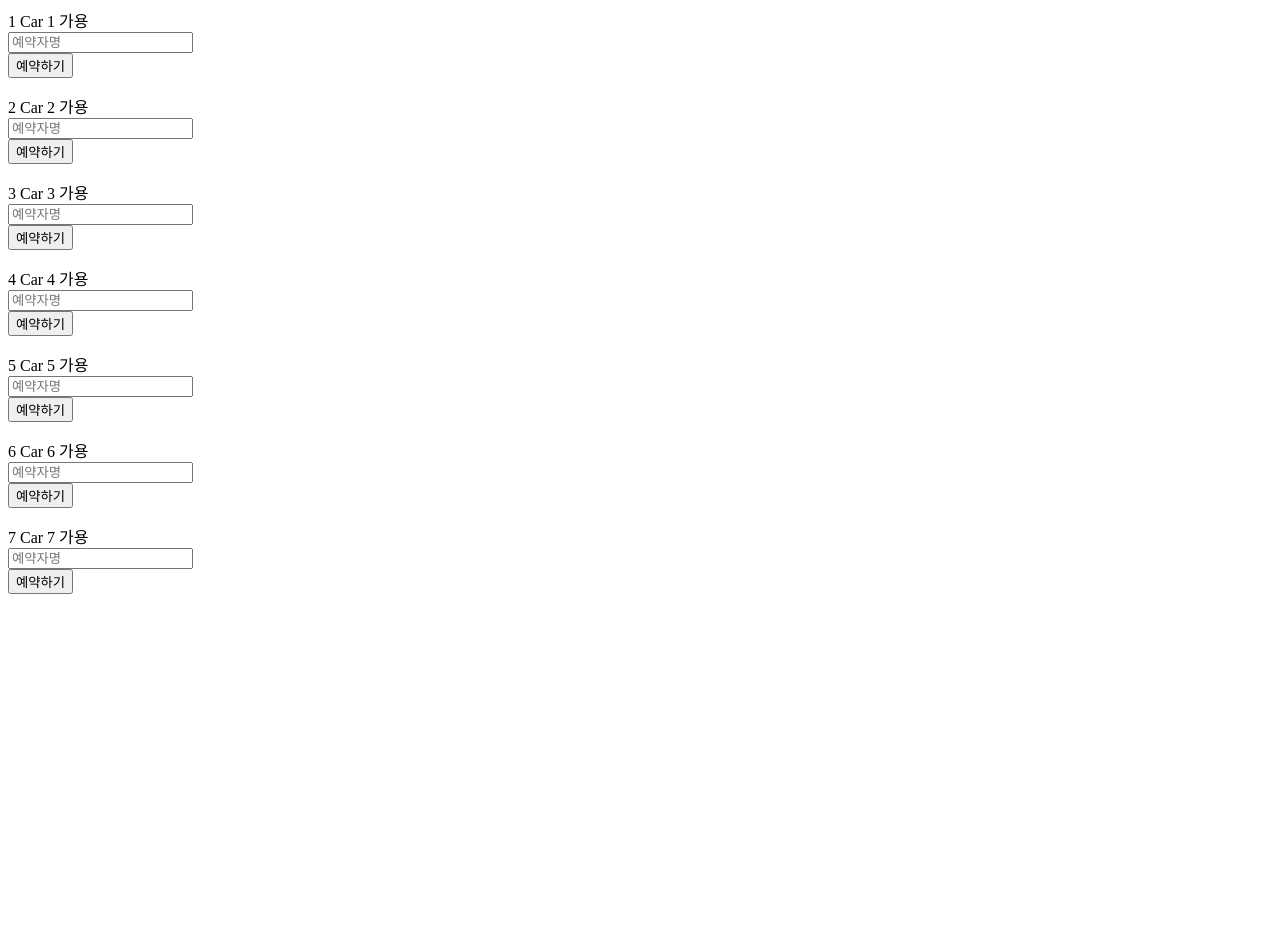
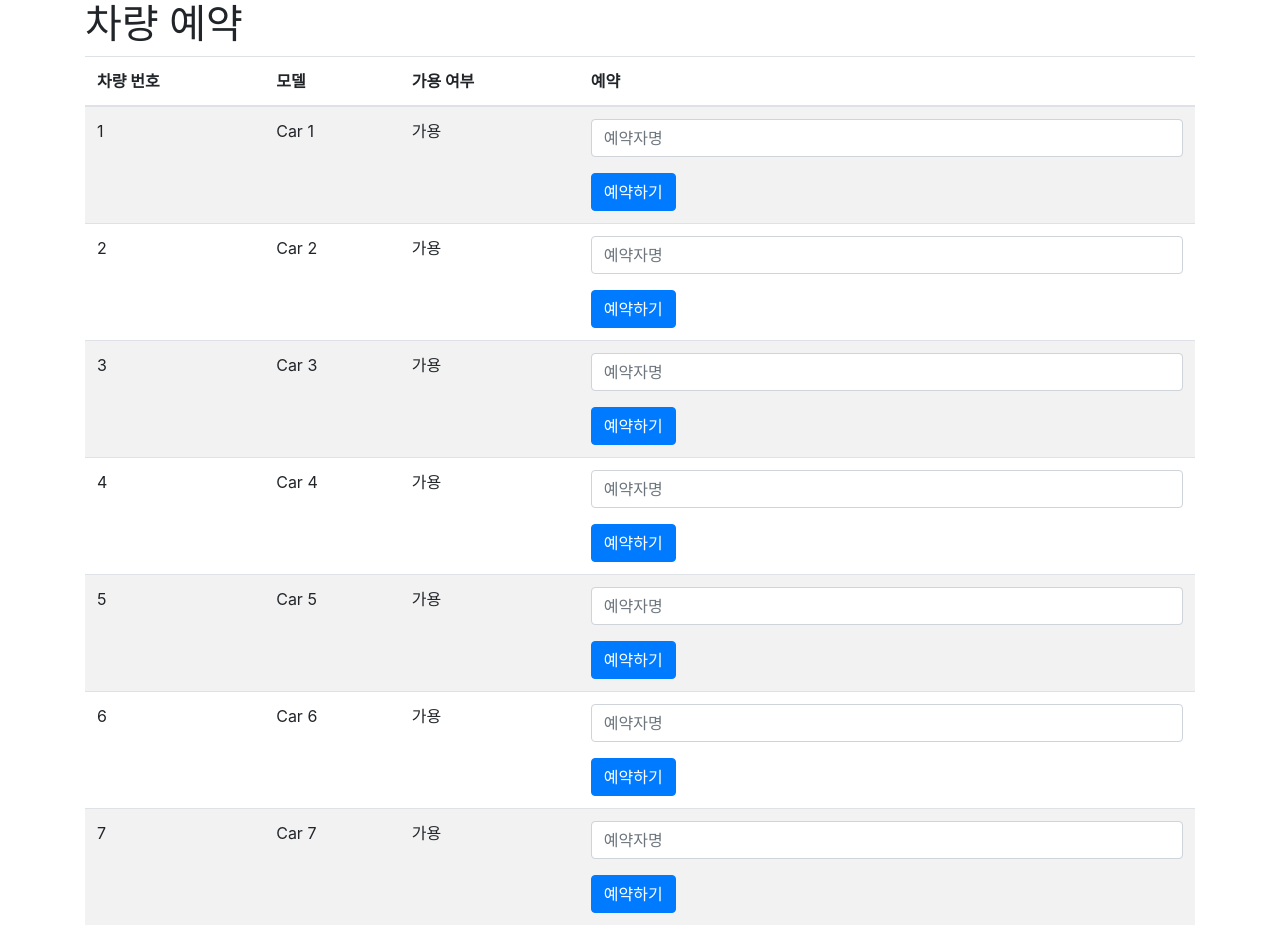
Before and after one commit to mongshot/jbclaim, a Flask app: page / in a window 1280 px wide. Before the commit the page ends 594 px from the top, so only its background shows below. Run offline with Flask 2, Linux system fonts and the light colour scheme; some libraries are stand-ins or nearby versions.

Commit message:
Update index.html

```diff
--- a/templates/index.html
+++ b/templates/index.html
@@ -1,3 +1,25 @@
+<!DOCTYPE html>
+<html lang="en">
+<head>
+    <meta charset="UTF-8">
+    <meta name="viewport" content="width=device-width, initial-scale=1.0">
+    <title>차량 예약</title>
+    <!-- 부트스트랩 CSS를 사용하거나 원하는 스타일 시트를 링크할 수 있습니다. -->
+    <link rel="stylesheet" href="https://stackpath.bootstrapcdn.com/bootstrap/4.5.2/css/bootstrap.min.css">
+</head>
+<body>
+    <div class="container">
+        <h1>차량 예약</h1>
+        <table class="table table-striped">
+            <thead>
+                <tr>
+                    <th>차량 번호</th>
+                    <th>모델</th>
+                    <th>가용 여부</th>
+                    <th>예약</th>
+                </tr>
+            </thead>
+            <tbody>
 <!-- 예약된 차량 정보 표시 -->
 {% for car in cars %}
 <tr>
@@ -19,3 +41,9 @@
     </td>
 </tr>
 {% endfor %}
+
+            </tbody>
+        </table>
+    </div>
+</body>
+</html>
```
